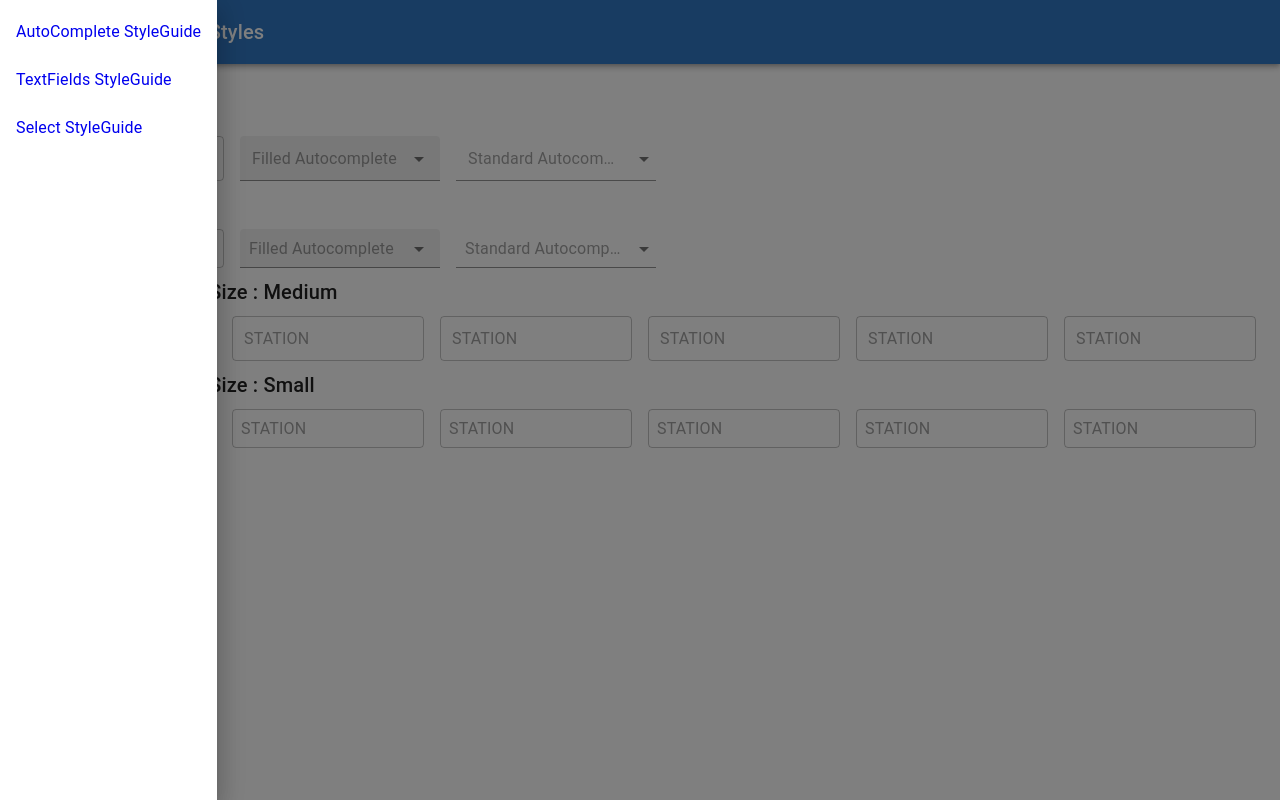
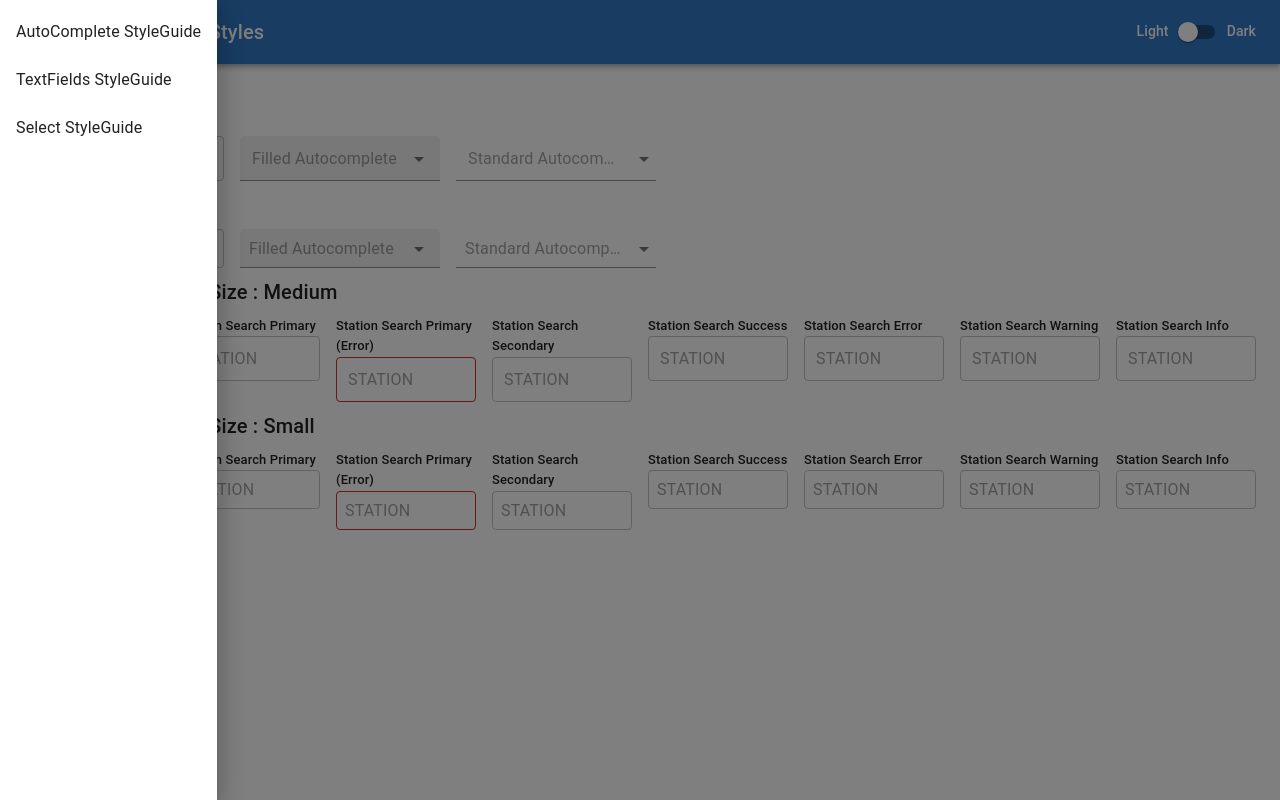
Before and after one commit to Sourav-98/react-mui-styleguide, a React (Create React App) app: page /styleguide/autocomplete in a window 1280 px wide. Both pictures are taken after a click on the button 36 px from the left and 32 px from the top of the page. Built offline with nearby package versions, Linux system fonts and the light colour scheme.

Commit message:
Theming update

```diff
--- a/src/App.tsx
+++ b/src/App.tsx
@@ -1,10 +1,22 @@
 import './App.css';
 import { RouterProvider } from 'react-router-dom';
 import { mainRouterConfig } from './router.config';
+import { CssBaseline, ThemeProvider, createTheme } from '@mui/material';
+import { useContext } from 'react';
+import { ThemeContext } from 'Context/ThemeContext';
+import AppThemeOptions from 'Theme/AppTheme';
 
 function App() {
+
+  const themeContext = useContext(ThemeContext);
+
+  const appTheme = createTheme(AppThemeOptions(themeContext.darkMode ? 'dark' : 'light'));
+
   return (
-    <RouterProvider router={mainRouterConfig}></RouterProvider>
+    <ThemeProvider theme={appTheme}>
+      <CssBaseline />
+      <RouterProvider router={mainRouterConfig}></RouterProvider>
+    </ThemeProvider>
   )
 }
 
--- a/src/Components/StyleGuides/AutoComplete/index.tsx
+++ b/src/Components/StyleGuides/AutoComplete/index.tsx
@@ -47,21 +47,73 @@ const AutoCompleteStyleGuide: React.FC = (): JSX.Element => {
       </Box>
       <Typography variant='h6'>Station Type Ahead - Size : Medium</Typography>
       <Box display={'flex'} flexDirection={'row'}>
-        <StationTypeAhead sx={{ m: 1, width: 200 }} placeholder='Station'/>
-        <StationTypeAhead sx={{ m: 1, width: 200 }} color='secondary' placeholder='Station'/>
-        <StationTypeAhead sx={{ m: 1, width: 200 }} color='success' placeholder='Station'/>
-        <StationTypeAhead sx={{ m: 1, width: 200 }} color='error' placeholder='Station'/>
-        <StationTypeAhead sx={{ m: 1, width: 200 }} color='warning' placeholder='Station'/>
-        <StationTypeAhead sx={{ m: 1, width: 200 }} color='info' placeholder='Station'/>
+        <Box display={'flex'} flexDirection={'column'} m={1} width={200}>
+          <Typography variant='subtitle2' fontSize={13}>Station Search Disabled</Typography>
+          <StationTypeAhead disabled fullWidth placeholder='Station'/>
+        </Box>
+        <Box display={'flex'} flexDirection={'column'} m={1} width={200}>
+          <Typography variant='subtitle2' fontSize={13}>Station Search Primary</Typography>
+          <StationTypeAhead fullWidth placeholder='Station'/>
+        </Box>
+        <Box display={'flex'} flexDirection={'column'} m={1} width={200}>
+          <Typography variant='subtitle2' fontSize={13}>{`Station Search Primary (Error)`}</Typography>
+          <StationTypeAhead error fullWidth placeholder='Station'/>
+        </Box>
+        <Box display={'flex'} flexDirection={'column'} m={1} width={200}>
+          <Typography variant='subtitle2' fontSize={13}>Station Search Secondary</Typography>
+          <StationTypeAhead color='secondary' fullWidth placeholder='Station'/>
+        </Box>
+        <Box display={'flex'} flexDirection={'column'} m={1} width={200}>
+          <Typography variant='subtitle2' fontSize={13}>Station Search Success</Typography>
+          <StationTypeAhead color='secondary' fullWidth placeholder='Station'/>
+        </Box>
+        <Box display={'flex'} flexDirection={'column'} m={1} width={200}>
+          <Typography variant='subtitle2' fontSize={13}>Station Search Error</Typography>
+          <StationTypeAhead color='secondary' fullWidth placeholder='Station'/>
+        </Box>
+        <Box display={'flex'} flexDirection={'column'} m={1} width={200}>
+          <Typography variant='subtitle2' fontSize={13}>Station Search Warning</Typography>
+          <StationTypeAhead color='warning' fullWidth placeholder='Station'/>
+        </Box>
+        <Box display={'flex'} flexDirection={'column'} m={1} width={200}>
+          <Typography variant='subtitle2' fontSize={13}>Station Search Info</Typography>
+          <StationTypeAhead color='info' fullWidth placeholder='Station'/>
+        </Box>
       </Box>
       <Typography variant='h6'>Station Type Ahead - Size : Small</Typography>
       <Box display={'flex'} flexDirection={'row'}>
-        <StationTypeAhead sx={{ m: 1, width: 200 }} size='small' placeholder='Station'/>
-        <StationTypeAhead sx={{ m: 1, width: 200 }} size='small' color='secondary' placeholder='Station'/>
-        <StationTypeAhead sx={{ m: 1, width: 200 }} size='small' color='success' placeholder='Station'/>
-        <StationTypeAhead sx={{ m: 1, width: 200 }} size='small' color='error' placeholder='Station'/>
-        <StationTypeAhead sx={{ m: 1, width: 200 }} size='small' color='warning' placeholder='Station'/>
-        <StationTypeAhead sx={{ m: 1, width: 200 }} size='small' color='info' placeholder='Station'/>
+      <Box display={'flex'} flexDirection={'column'} m={1} width={200}>
+          <Typography variant='subtitle2' fontSize={13}>Station Search Disabled</Typography>
+          <StationTypeAhead size='small' disabled fullWidth placeholder='Station'/>
+        </Box>
+        <Box display={'flex'} flexDirection={'column'} m={1} width={200}>
+          <Typography variant='subtitle2' fontSize={13}>Station Search Primary</Typography>
+          <StationTypeAhead size='small' fullWidth placeholder='Station'/>
+        </Box>
+        <Box display={'flex'} flexDirection={'column'} m={1} width={200}>
+          <Typography variant='subtitle2' fontSize={13}>{`Station Search Primary (Error)`}</Typography>
+          <StationTypeAhead size='small' error fullWidth placeholder='Station'/>
+        </Box>
+        <Box display={'flex'} flexDirection={'column'} m={1} width={200}>
+          <Typography variant='subtitle2' fontSize={13}>Station Search Secondary</Typography>
+          <StationTypeAhead size='small' color='secondary' fullWidth placeholder='Station'/>
+        </Box>
+        <Box display={'flex'} flexDirection={'column'} m={1} width={200}>
+          <Typography variant='subtitle2' fontSize={13}>Station Search Success</Typography>
+          <StationTypeAhead size='small' color='secondary' fullWidth placeholder='Station'/>
+        </Box>
+        <Box display={'flex'} flexDirection={'column'} m={1} width={200}>
+          <Typography variant='subtitle2' fontSize={13}>Station Search Error</Typography>
+          <StationTypeAhead size='small' color='secondary' fullWidth placeholder='Station'/>
+        </Box>
+        <Box display={'flex'} flexDirection={'column'} m={1} width={200}>
+          <Typography variant='subtitle2' fontSize={13}>Station Search Warning</Typography>
+          <StationTypeAhead size='small' color='warning' fullWidth placeholder='Station'/>
+        </Box>
+        <Box display={'flex'} flexDirection={'column'} m={1} width={200}>
+          <Typography variant='subtitle2' fontSize={13}>Station Search Info</Typography>
+          <StationTypeAhead size='small' color='info' fullWidth placeholder='Station'/>
+        </Box>
       </Box>
     </Box>
   )
--- a/src/Components/StyleGuides/StyleGuide.tsx
+++ b/src/Components/StyleGuides/StyleGuide.tsx
@@ -1,10 +1,13 @@
-import { AppBar, CircularProgress, Drawer, IconButton, List, ListItem, ListItemText, Toolbar, Typography } from "@mui/material";
-import { Suspense, useEffect, useState } from "react";
+import { AppBar, Box, CircularProgress, Drawer, IconButton, List, ListItem, ListItemText, Switch, Toolbar, Typography } from "@mui/material";
+import { Suspense, useContext, useEffect, useState } from "react";
 import { Outlet, useLocation } from "react-router-dom";
 import MenuIcon from '@mui/icons-material/Menu';
 import { Link } from "react-router-dom";
+import { ThemeContext } from "Context/ThemeContext";
 
 const StyleGuide: React.FC = (): JSX.Element => {
+
+  const themeContext = useContext(ThemeContext);
 
   const [drawerOpen, setDrawerOpen] = useState<boolean>(false);
 
@@ -41,6 +44,12 @@ const StyleGuide: React.FC = (): JSX.Element => {
               pathname.includes('/textfield') ? 'TextField Styles' : pathname.includes('/select') ? 'Select Styles' : pathname.includes('/autocomplete') ? 'Autocomplete Styles' : ''
             }
           </Typography>
+          <Box sx={{ marginLeft: 'auto', display: 'flex', flexDirection: 'row', justifyContent: 'center', alignItems: 'center' }}>
+            <Typography variant="subtitle2">Light</Typography>
+            <Switch checked={themeContext.darkMode} onClick={themeContext.toggleDarkMode} />
+            <Typography variant="subtitle2">Dark</Typography>
+          </Box>
+
         </Toolbar>
       </AppBar>
       <Drawer
@@ -49,14 +58,14 @@ const StyleGuide: React.FC = (): JSX.Element => {
         onClose={() => setDrawerOpen(() => false)}
       >
         <List>
-          <ListItem component={Link} to='./autocomplete'>
-            <ListItemText>AutoComplete StyleGuide</ListItemText>
+          <ListItem sx={{ color: 'inherit'}} component={Link} to='./autocomplete'>
+            <ListItemText sx={{ color: 'inherit'}}>AutoComplete StyleGuide</ListItemText>
           </ListItem>
-          <ListItem component={Link} to='./textfield'>
-            <ListItemText>TextFields StyleGuide</ListItemText>
+          <ListItem sx={{ color: 'inherit'}} component={Link} to='./textfield'>
+            <ListItemText sx={{ color: 'inherit'}}>TextFields StyleGuide</ListItemText>
           </ListItem>
-          <ListItem component={Link} to='./select'>
-            <ListItemText>Select StyleGuide</ListItemText>
+          <ListItem sx={{ color: 'inherit'}} component={Link} to='./select'>
+            <ListItemText sx={{ color: 'inherit'}}>Select StyleGuide</ListItemText>
           </ListItem>
         </List>
       </Drawer>
--- /dev/null
+++ b/src/Context/ThemeContext/ThemeContext.d.ts
@@ -0,0 +1,4 @@
+export interface ThemeContextType {
+  darkMode: boolean;
+  toggleDarkMode: () => void;
+}
--- /dev/null
+++ b/src/Context/ThemeContext/index.tsx
@@ -0,0 +1,55 @@
+import React, { useState, useCallback, useLayoutEffect } from 'react';
+import { ThemeContextType } from './ThemeContext';
+
+export const ThemeContext = React.createContext<ThemeContextType>({
+  darkMode: false,
+  toggleDarkMode: () => { },
+});
+
+export const ThemeContextProvider: React.FC<{ children: React.ReactNode }> = ({ ...props }): JSX.Element => {
+  let defaultMode = 'light';
+  const [darkMode, setDarkMode] = useState<boolean>(false);
+
+  useLayoutEffect(() => {
+    // on first page load, read the theme preset in the localstorage or the system-default theme
+    let mode = localStorage.getItem('crm-app-theme') || defaultMode;
+    switch (mode) {
+      case 'system':
+        if (window.matchMedia) {
+          const query = window.matchMedia('(prefers-color-scheme: dark)');
+          if (query.matches) {
+            setDarkMode(true);
+          } else {
+            setDarkMode(false);
+          }
+        }
+        break;
+      case 'dark':
+        setDarkMode(true);
+        break;
+      default:
+        setDarkMode(false);
+    }
+    setAppModeInLocalStorage(mode);
+  }, []); // eslint-disable-line react-hooks/exhaustive-deps
+
+  const toggleDarkMode = useCallback(() => {
+    setAppModeInLocalStorage(darkMode ? 'light' : 'dark');
+    setDarkMode((prevMode) => !prevMode);
+  }, [darkMode]);
+
+  const setAppModeInLocalStorage = (mode: string) => {
+    localStorage.setItem('crm-app-theme', mode);
+  };
+
+  return (
+    <ThemeContext.Provider
+      value={{
+        darkMode: darkMode,
+        toggleDarkMode: toggleDarkMode,
+      }}
+    >
+      {props.children}
+    </ThemeContext.Provider>
+  );
+};
--- a/src/Shared/StationTypeAhead/index.tsx
+++ b/src/Shared/StationTypeAhead/index.tsx
@@ -6,6 +6,7 @@ import {
   Typography,
   autocompleteClasses,
   TextField,
+  alpha,
 } from '@mui/material';
 import { MutableRefObject, SyntheticEvent, useRef, useState, useTransition } from 'react';
 import match from 'autosuggest-highlight/match';
@@ -71,6 +72,7 @@ export const StationTypeAhead: React.FC<StationTypeAheadProps> = ({
   return (
     <Autocomplete
       freeSolo
+      disabled={textFieldProps.disabled}
       inputValue={stationSearchText}
       sx={sx}
       options={stations}
@@ -109,12 +111,28 @@ export const StationTypeAhead: React.FC<StationTypeAheadProps> = ({
             sx={(theme) => ({
               [`&.${autocompleteClasses.option}`]: {
                 '&.Mui-focused': {
-                  backgroundColor: textFieldProps.color === 'secondary' ? theme.palette.secondary[100]
-                    : textFieldProps.color === 'success' ? theme.palette.success[100]
-                    : textFieldProps.color === 'error' ? theme.palette.error[100]
-                    : textFieldProps.color === 'warning' ? theme.palette.warning[100]
-                    : textFieldProps.color === 'info' ? theme.palette.info[100]
-                    : theme.palette.primary[100]
+                  backgroundColor: textFieldProps.color === 'secondary' ? alpha(theme.palette.secondary[200], 0.4)
+                    : textFieldProps.color === 'success' ? alpha(theme.palette.success[200], 0.4)
+                    : textFieldProps.color === 'error' ? alpha(theme.palette.error[200], 0.4)
+                    : textFieldProps.color === 'warning' ? alpha(theme.palette.warning[200], 0.4)
+                    : textFieldProps.color === 'info' ? alpha(theme.palette.info[200], 0.4)
+                    : alpha(theme.palette.primary[200], 0.4)
+                },
+                '&[aria-selected="true"]': {
+                  backgroundColor: textFieldProps.color === 'secondary' ? alpha(theme.palette.secondary[100], 0.5)
+                    : textFieldProps.color === 'success' ? alpha(theme.palette.success[100], 0.5)
+                    : textFieldProps.color === 'error' ? alpha(theme.palette.error[200], 0.5)
+                    : textFieldProps.color === 'warning' ? alpha(theme.palette.warning[100], 0.5)
+                    : textFieldProps.color === 'info' ? alpha(theme.palette.info[200], 0.5)
+                    : alpha(theme.palette.primary[200], 0.25)
+                },
+                '&[aria-selected="true"].Mui-focused': {
+                  backgroundColor: textFieldProps.color === 'secondary' ? alpha(theme.palette.secondary[200], 0.6)
+                    : textFieldProps.color === 'success' ? alpha(theme.palette.success[200], 0.6)
+                    : textFieldProps.color === 'error' ? alpha(theme.palette.error[200], 0.6)
+                    : textFieldProps.color === 'warning' ? alpha(theme.palette.warning[200], 0.6)
+                    : textFieldProps.color === 'info' ? alpha(theme.palette.info[200], 0.6)
+                    : alpha(theme.palette.primary[200], 0.6)
                 },
               },
             })}
--- a/src/Theme/AppTheme.ts
+++ b/src/Theme/AppTheme.ts
@@ -1,8 +1,9 @@
 import {
-  createTheme,
+  PaletteMode,
+  ThemeOptions,
   inputBaseClasses,
 } from "@mui/material";
-import { LightModePalette } from './AppPalette';
+import { LightModePalette, DarkModePalette } from './AppPalette';
 
 declare module '@mui/material/styles' {
   interface PaletteColor {
@@ -32,10 +33,18 @@ const smallInputPadding = {
   TB: 8
 }
 
-const theme = createTheme({
+export const AppThemeOptions = (mode: PaletteMode): ThemeOptions => ({
   palette: {
-    mode: "light",
-    ...LightModePalette
+    mode,
+    ...(mode === 'light'
+      ? {
+          // palette values for light mode
+          ...LightModePalette,
+        }
+      : {
+          // palette values for dark mode
+          ...DarkModePalette,
+        }),
   },
   components: {
     MuiInputBase: {
@@ -161,6 +170,6 @@ const theme = createTheme({
       },
     },
   },
-});
+})
 
-export default theme;
+export default AppThemeOptions;
```
Also changed, not shown: src/index.tsx (+4 -6 lines).
